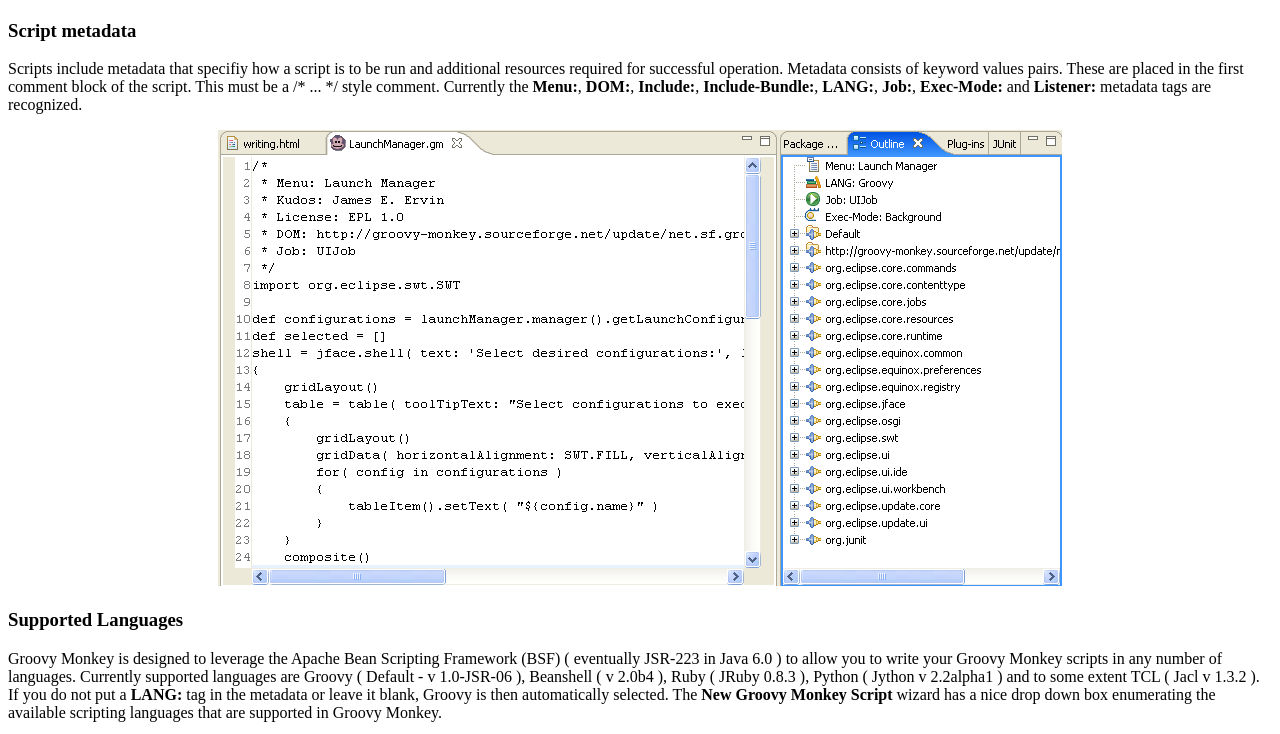
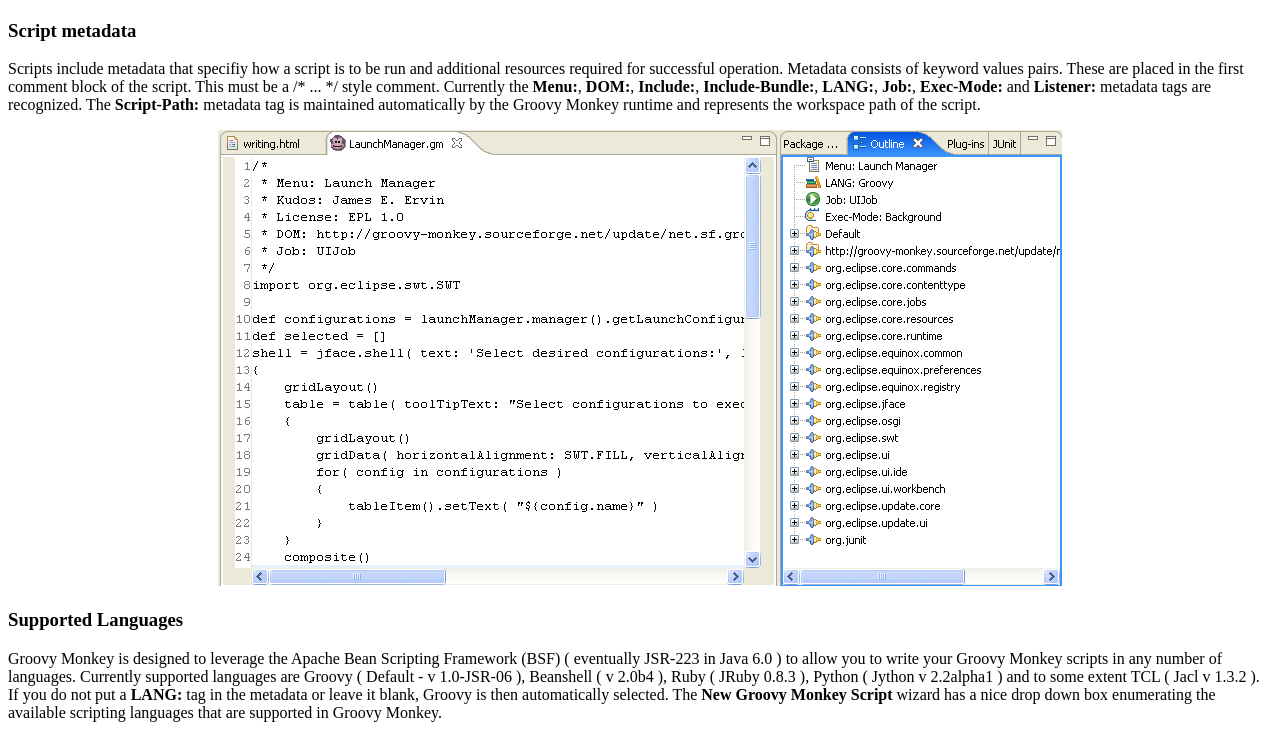
Before and after one commit to fmjrey/Groovy-Monkey, a plain HTML site: page net.sf.groovyMonkey.help/html/writing.html in a window 1280 px wide. Shown: the part 1986-2720 px from the top of the page. Drawn offline with Linux system fonts and the light colour scheme.

Commit message:
*** empty log message ***
git-svn-id: https://groovy-monkey.svn.sourceforge.net/svnroot/groovy-monkey/trunk@193 b4b37a63-7f15-0410-b854-ca377d9cf445

```diff
--- a/net.sf.groovyMonkey.help/html/writing.html
+++ b/net.sf.groovyMonkey.help/html/writing.html
@@ -61,6 +61,8 @@ These are placed in the first comment block of the script.
 This must be a /* ... */ style comment.
 Currently the <b>Menu:</b>, <b>DOM:</b>, <b>Include:</b>, <b>Include-Bundle:</b>,
 <b>LANG:</b>, <b>Job:</b>, <b>Exec-Mode:</b> and <b>Listener:</b> metadata tags are recognized.
+The <b>Script-Path:</b> metadata tag is maintained automatically by the Groovy Monkey runtime and
+represents the workspace path of the script.
 </p>
 
 <center>
```
